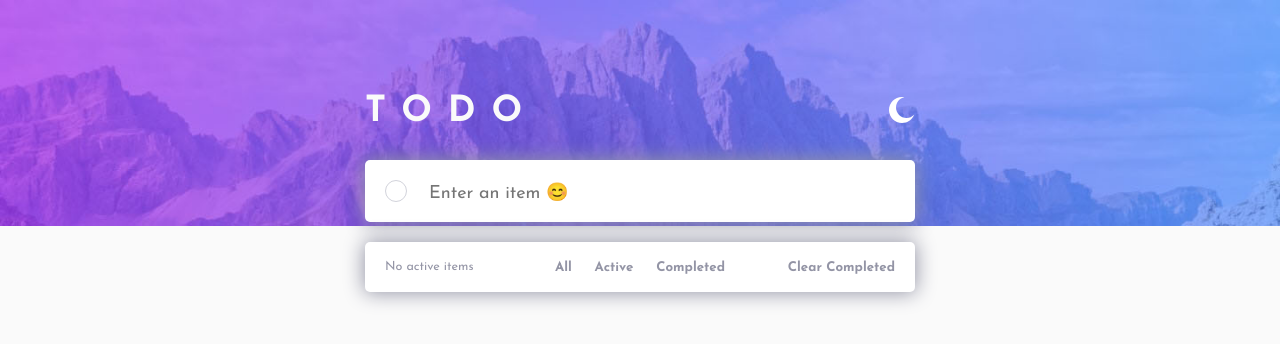
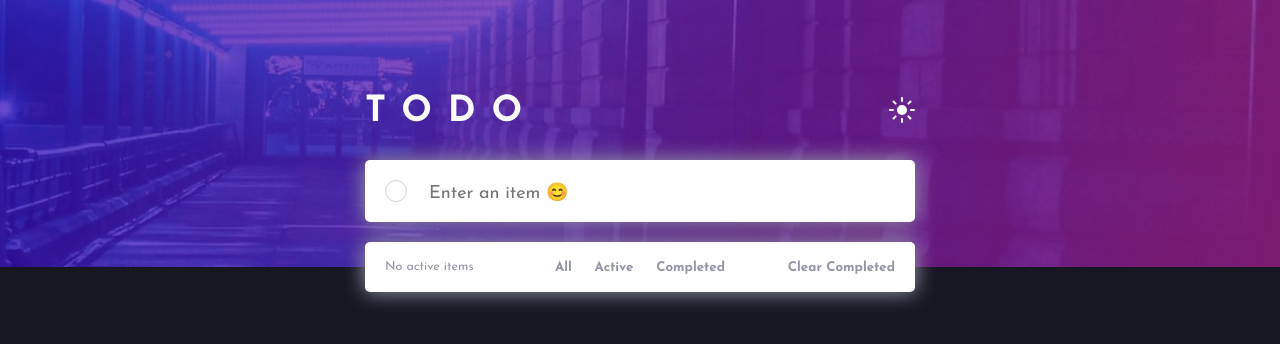
Before and after one commit to nikavolk/todo-app, a React (Create React App) app: page / in a window 1280 px wide. Both pictures are taken after a click on the picture 902 px from the left and 109 px from the top of the page. Shown: the top 344 px of the page. Built offline with nearby package versions, Linux system fonts and the light colour scheme.

Commit message:
Implementing light / dark themes

```diff
--- a/src/App.js
+++ b/src/App.js
@@ -9,7 +9,7 @@ function App() {
   const [status, setStatus] = useState("all");
   const [filteredTodoList, setFilteredTodoList] = useState([]);
   const [checked, setChecked] = useState(false);
-  const [theme, setTheme] = useState();
+  const [theme, setTheme] = useState("light");
 
   // filter by selected status and set new state
   const filterHandler = () => {
@@ -32,14 +32,15 @@ function App() {
   }, [status, todoList]);
 
   return (
-    <div className="wrapper">
+    <div className={`wrapper ${theme === "dark" ? "dark" : ""}`}>
       <div className="main-container">
-        <Header />
+        <Header theme={theme} setTheme={setTheme} />
         <Input
           inputText={inputText}
           setInputText={setInputText}
           todoList={todoList}
           setTodoList={setTodoList}
+          theme={theme}
         />
         <TodoList
           filteredTodoList={filteredTodoList}
@@ -48,9 +49,12 @@ function App() {
           setStatus={setStatus}
           checked={checked}
           setChecked={setChecked}
+          theme={theme}
         />
         {filteredTodoList.length > 0 && (
-          <div className="footer-text">Drag and drop to reorder list</div>
+          <div className={`footer-text ${theme === "dark" ? "dark" : ""}`}>
+            Drag and drop to reorder list
+          </div>
         )}
       </div>
     </div>
--- a/src/Assets/Styles/_global.scss
+++ b/src/Assets/Styles/_global.scss
@@ -7,7 +7,6 @@ body {
   padding: 0;
   margin: 0;
   font-size: 18px;
-  background-color: $l_vLightGray;
 }
 
 input,
@@ -22,9 +21,11 @@ button {
   background-image: url("../Images/bg-desktop-light.jpg");
   background-repeat: no-repeat;
   background-size: 100% auto;
+  background-color: $l_vLightGray;
 
-  .dark {
+  &.dark {
     background-image: url("../Images/bg-desktop-dark.jpg");
+    background-color: $d_vDarkBlue;
   }
 }
 
@@ -32,3 +33,14 @@ button {
   width: 550px;
   margin: 5%;
 }
+
+.footer-text {
+  margin: 40px;
+  text-align: center;
+  font-size: 0.8rem;
+  color: $l_darkGrayBlue;
+
+  &.dark {
+    color: $d_darkGrayBlue;
+  }
+}
--- a/src/Assets/Styles/main.scss
+++ b/src/Assets/Styles/main.scss
@@ -1,9 +1,2 @@
 @use "./_global";
 @use "../../Assets/Styles/variables" as *;
-
-.footer-text {
-  margin: 40px;
-  text-align: center;
-  font-size: 0.8rem;
-  color: $l_darkGrayBlue;
-}
--- a/src/Components/Filter/Filter.jsx
+++ b/src/Components/Filter/Filter.jsx
@@ -1,7 +1,7 @@
 import { useEffect, useState } from "react";
 import "./filter.component.style.scss";
 
-const Filter = ({ setStatus, todoList, setTodoList }) => {
+const Filter = ({ setStatus, todoList, setTodoList, theme }) => {
   const [active, setActive] = useState([]);
 
   // set status to filter by
--- a/src/Components/Header/Header.jsx
+++ b/src/Components/Header/Header.jsx
@@ -1,18 +1,26 @@
 import "./header.component.style.scss";
-import btnTheme from "../../Assets/Images/icon-moon.svg";
+import btnMoon from "../../Assets/Images/icon-moon.svg";
+import btnSun from "../../Assets/Images/icon-sun.svg";
 
-const Header = () => {
-  const doNothing = () => {
-    console.log("nothing");
+const Header = ({ theme, setTheme }) => {
+  const themeToggle = () => {
+    theme === "light" ? setTheme("dark") : setTheme("light");
+  };
+
+  const SetButton = () => {
+    if (theme === "light") {
+      return <img src={btnMoon} onClick={themeToggle} />;
+    } else {
+      return <img src={btnSun} onClick={themeToggle} />;
+    }
   };
 
   return (
     <div className="header">
       <div className="logo">TODO</div>
       <div className="btn-theme">
-        <img src={btnTheme} onClick={doNothing} />
+        <SetButton onClick={themeToggle} />
       </div>
-      {/* <button className="btn-theme">Change Theme</button> */}
     </div>
   );
 };
--- a/src/Components/Input/Input.jsx
+++ b/src/Components/Input/Input.jsx
@@ -1,7 +1,7 @@
 import { nanoid } from "nanoid";
 import "./input.component.style.scss";
 
-const Input = ({ inputText, setInputText, todoList, setTodoList }) => {
+const Input = ({ inputText, setInputText, todoList, setTodoList, theme }) => {
   const inputTextHandler = (e) => {
     setInputText(e.target.value);
   };
--- a/src/Components/TodoItem/TodoItem.jsx
+++ b/src/Components/TodoItem/TodoItem.jsx
@@ -2,7 +2,7 @@ import "./todoitem.component.style.scss";
 import deleteIcon from "../../Assets/Images/icon-cross.svg";
 import { useState } from "react";
 
-const TodoItem = ({ todoList, setTodoList, item, checked, setChecked }) => {
+const TodoItem = ({ todoList, setTodoList, item, theme }) => {
   // hover state for delete button
   const [hover, setHover] = useState(false);
   const handleMouseover = () => {
@@ -48,7 +48,7 @@ const TodoItem = ({ todoList, setTodoList, item, checked, setChecked }) => {
               type="checkbox"
               name={item.id}
               id={item.id}
-              onClick={() => checkHandler(item.id)}
+              onChange={() => checkHandler(item.id)}
               checked={item.completed ? true : false}
             />
             <label htmlFor={item.id} className="item-text">
--- a/src/Components/TodoList/TodoList.jsx
+++ b/src/Components/TodoList/TodoList.jsx
@@ -10,6 +10,7 @@ const TodoList = ({
   setFilteredTodoList,
   checked,
   setChecked,
+  theme,
 }) => {
   return (
     <div className="list-wrapper">
@@ -21,6 +22,7 @@ const TodoList = ({
           setTodoList={setTodoList}
           checked={checked}
           setChecked={setChecked}
+          theme={theme}
         />
       ))}
 
@@ -30,6 +32,7 @@ const TodoList = ({
         setFilteredTodoList={setFilteredTodoList}
         todoList={todoList}
         setTodoList={setTodoList}
+        theme={theme}
       />
     </div>
   );
```
Also changed, not shown: src/Assets/Images/bg-desktop-light.jpg.
